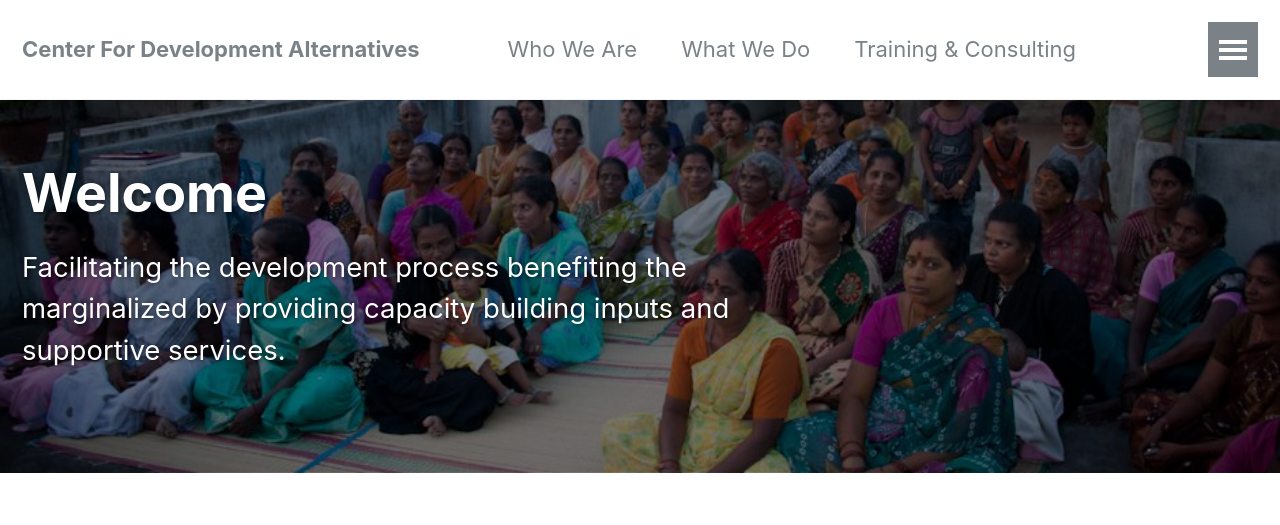
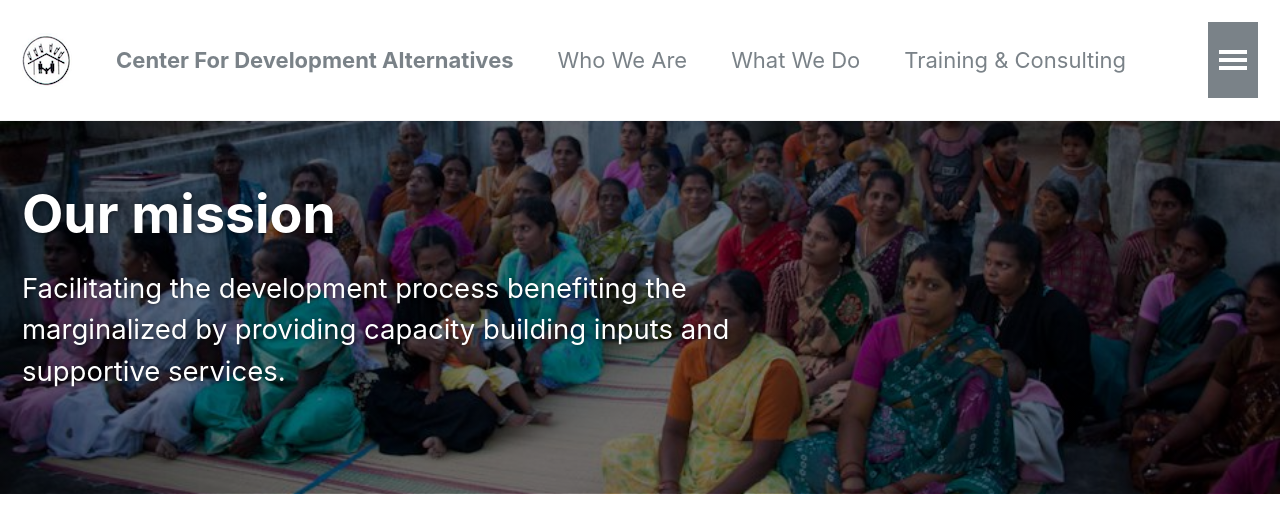
Before and after one commit to l2fprod/cfda.in, a Jekyll site: the page built from index.md, in a window 1280 px wide. Shown: the top 525 px of the page. Built offline with Jekyll 4.4.1, drawn with Linux system fonts in a browser that asks for light colours; comment, search, counter and statistics services are not loaded; some of the changed text lies outside the part shown; grey boxes are pictures that could not be loaded.

Commit message:
no message

```diff
--- a/_config.yml
+++ b/_config.yml
@@ -45,6 +45,7 @@
 # Site Settings
 locale                   : "en"
 title                    : "Center For Development Alternatives"
+logo                     : "/images/cfda-logo-50px.png"
 title_separator          : "-"
 name                     : ""
 description              : "Demonstrating Alternatives for the Development of the Under-Served &laquo; Center for Development Alternatives."
--- a/_includes/masthead.html
+++ b/_includes/masthead.html
@@ -4,7 +4,18 @@
       <nav id="site-nav" class="greedy-nav">
         <button><div class="navicon"></div></button>
         <ul class="visible-links">
-          <li class="masthead__menu-item masthead__menu-item--lg"><a href="{{ '/' | absolute_url }}">{{ site.title }}</a></li>
+          {% if site.logo %}
+          <li class="masthead__menu-item">
+            <a href="{{ '/' | absolute_url }}">
+                <img src="{{ site.logo }}" />
+            </a>
+          </li>
+          {% endif %}
+          <li class="masthead__menu-item masthead__menu-item--title">
+            <a href="{{ '/' | absolute_url }}">
+              {{ site.title }}
+            </a>
+          </li>
           {% for link in site.data.navigation.main %}
             {% if link.url contains 'http' %}
               {% assign domain = '' %}
--- a/_includes/page__hero.html
+++ b/_includes/page__hero.html
@@ -31,7 +31,7 @@
         {% if paginator and site.paginate_show_page_num %}
           {{ site.title }}{% unless paginator.page == 1 %} {{ site.data.ui-text[site.locale].page | default: "Page" }} {{ paginator.page }}{% endunless %}
         {% else %}
-          {{ page.title | default: site.title | markdownify | remove: "<p>" | remove: "</p>" }}
+          {{ page.headline | default: site.title | markdownify | remove: "<p>" | remove: "</p>" }}
         {% endif %}
       </h1>
       {% if page.excerpt %}
--- a/_sass/_masthead.scss
+++ b/_sass/_masthead.scss
@@ -50,4 +50,8 @@
     padding-right: 2em;
     font-weight: 700;
   }
+
+  &--title {
+    font-weight: bold;
+  }
 }
--- a/_sass/_navigation.scss
+++ b/_sass/_navigation.scss
@@ -176,6 +176,7 @@
 .greedy-nav {
   position: relative;
   min-width: 250px;
+  min-height: 50px;
   background: $background-color;
 
   a {
--- a/index.md
+++ b/index.md
@@ -2,7 +2,8 @@
 # You don't need to edit this file, it's empty on purpose.
 # Edit theme's home layout instead if you wanna make some changes
 # See: https://jekyllrb.com/docs/themes/#overriding-theme-defaults
-title: "Welcome"
+title: "Demonstrating Alternatives for the Development of the Under-Served"
+headline: "Our mission"
 layout: splash
 header:
   overlay_image: /images/IMG_7588.jpg
@@ -16,6 +17,11 @@ excerpt: "Facilitating the development process benefiting the marginalized by pr
     <td style="border: none;" align="center">
       <iframe src="https://www.facebook.com/plugins/page.php?href=https%3A%2F%2Fwww.facebook.com%2Fcfda.in%2F&tabs=timeline&width=400&height=500&small_header=false&adapt_container_width=true&hide_cover=false&show_facepile=true&appId=149907718419093" width="400" height="500" style="border:none;overflow:hidden" scrolling="no" frameborder="0" allowTransparency="true"></iframe>
     </td>
+    <td style="border: none; vertical-align: middle;" align="center">
+      <a class="twitter-timeline" data-height="500" data-dnt="true" data-theme="light" href="https://twitter.com/centrealter">Tweets by centrealter</a> <script async src="//platform.twitter.com/widgets.js" charset="utf-8"></script>
+    </td>
+  </tr>
+  <tr>
     <td style="border: none; vertical-align: middle;" align="center">
       <script type="text/javascript"> gnp_request = {"slug" : "centre-for-development-alternatives", "color-set" : 1 }; </script>
       <br />
@@ -31,7 +37,8 @@ excerpt: "Facilitating the development process benefiting the marginalized by pr
            href="http://greatnonprofits.org/org/centre-for-development-alternatives">Volunteer. Donate.</a>&nbsp;<a class="gnp_lb" title="Centre For Development Alternatives Reviews on GreatNonprofits" href="http://greatnonprofits.org/reviews/centre-for-development-alternatives" >Review.</a>
         </span>
       </div>
-      <br/>
+    </td>
+    <td style="border: none; vertical-align: middle;" align="center">
       <script type="text/javascript">gnp_url = 'centre-for-development-alternatives'; gnp_num = '4';</script>
       <script src="https://greatnonprofits.org/js/badge_stars.js" type="text/javascript"></script>
     </td>
```
Also changed, not shown: images/cfda-logo-50px.png (added).
